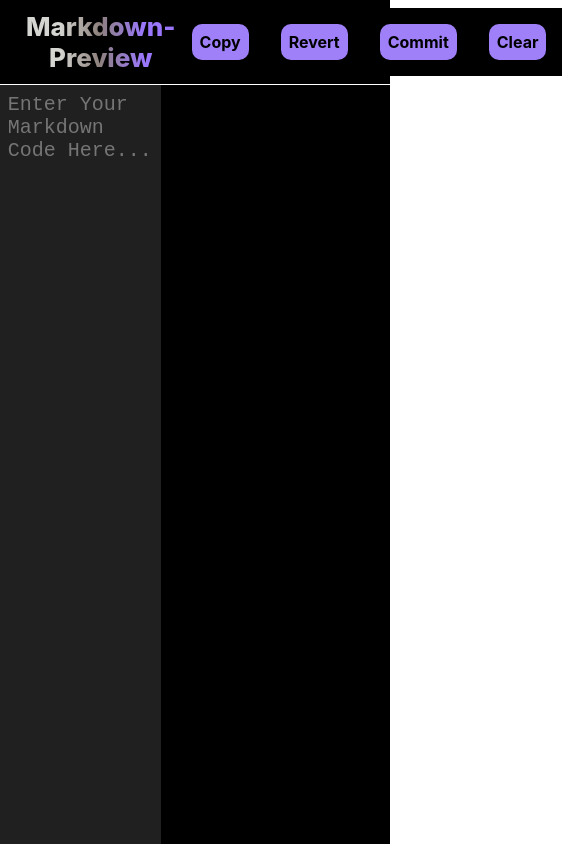
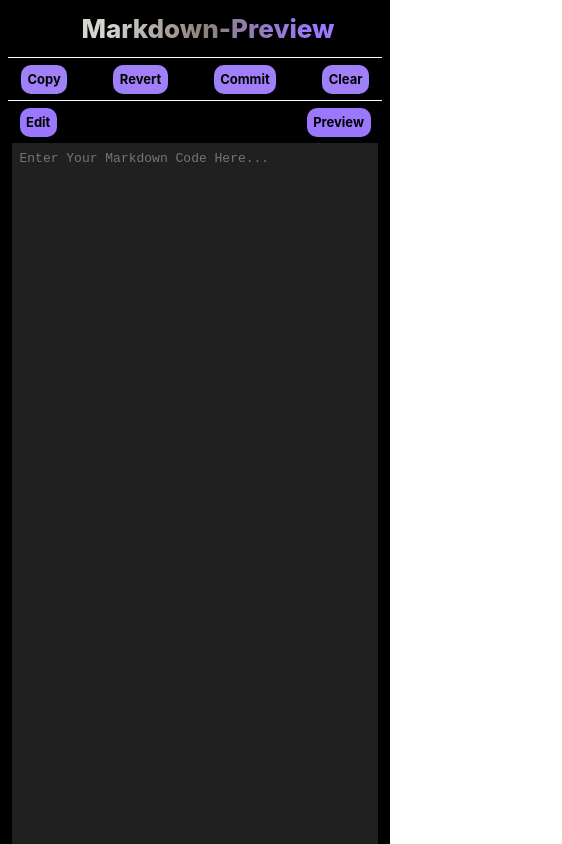
Before and after one commit to prasantgupta52/Markdown-Preview, a React (Create React App) app: page / in a window 390 px wide. Shown: the top 844 px of the page, 562 px wide, since content can reach past the window. Built offline with nearby package versions, Linux system fonts and the light colour scheme; a small style sheet from the web is missing.

Commit message:
mobile version complete

```diff
--- a/src/App.css
+++ b/src/App.css
@@ -37,17 +37,13 @@
   }
 }
 
-div {
+/* to be included from here*/
+.Markdown-Box {
+  display: flex;
   background-color: black;
 }
 
-/* to be included from here*/
-
-.Markdown-Box {
-  display: flex;
-}
-
-.mardown-input-box {
+.Markdown-Input-Box {
   background-color: rgb(32, 32, 32);
   color: white;
   height: 100vh;
@@ -56,6 +52,7 @@ div {
   padding: 2% 2%;
   border: 0px;
   resize: horizontal;
+  outline: none;
 }
 
 .Markdown-Preview {
@@ -180,11 +177,11 @@ blockquote {
 }
 
 .Markdown-Navbar {
-  height: 10vh;
   display: flex;
   color: white;
   align-items: center;
   border-bottom: 1px solid white;
+  background-color: black;
 }
 
 .Markdown-Header {
@@ -216,4 +213,125 @@ blockquote {
   font-weight: bold;
   padding: 0.5em;
   border-radius: 10px;
+  /* margin: 0.5em; */
 }
+
+.Desktop-Hide {
+  display: none;
+}
+
+@media screen and (max-width: 1080px) {
+
+  .Markdown-Input-Box {
+    font-size: large;
+  }
+
+  .Markdown-Preview {
+    font-size: large;
+  }
+}
+
+@media screen and (max-width: 800px) {
+
+  .Desktop-Hide {
+    display: block;
+  }
+
+  .Markdown-Box {
+    display: block;
+    height: 110vh;
+  }
+
+  .Markdown-Input-Box {
+    width: 90%;
+  }
+
+  .Markdown-Preview {
+    width: 90%;
+  }
+
+  .Mobile-Hide {
+    display: none;
+  }
+
+  .Markdown-Sub-Navbar {
+    background-color: black;
+    display: flex;
+  }
+
+  .Markdown-Sub-Navbar div {
+    font-weight: bold;
+    background-color: #9A77FC;
+    width: fit-content;
+    padding: 0.5em;
+    border-radius: 10px;
+    cursor: pointer;
+  }
+
+  .Markdown-Operators {
+    margin-right: 0.5em;
+  }
+
+  .Preview-Button {
+    margin: 0.5em;
+    margin-left: auto;
+    margin-right: 1.5em;
+  }
+
+  .Edit-Button {
+    margin: 0.5em;
+    margin-left: 1.5em;
+  }
+}
+
+@media screen and (max-width: 700px) {
+
+  .Markdown-Header {
+    padding-top: 0.5em;
+    padding-bottom: 0.5em;
+  }
+
+  .Markdown-Navbar {
+    display: block;
+    border: 0px;
+  }
+
+  .Markdown-Operators {
+    border-top: 1px solid white;
+    border-bottom: 1px solid white;
+    margin-left: 0.5em;
+    justify-content: space-between;
+  }
+
+  .Markdown-Operators div {
+    margin-top: 0.5em;
+    margin-bottom: 0.5em;
+  }
+
+  .Markdown-Box {
+    height: 110vh;
+  }
+}
+
+@media screen and (max-width: 600px) {
+  .Markdown-Operators div {
+    font-size: small;
+  }
+
+  .Markdown-Sub-Navbar div {
+    font-size: small;
+  }
+
+  .Markdown-Input-Box {
+    font-size: medium;
+  }
+
+  .Markdown-Preview table {
+    font-size: 1rem;
+  }
+
+  .Markdown-Preview {
+    font-size: 15px;
+    line-height: 25px;
+  }
+}
--- a/src/App.js
+++ b/src/App.js
@@ -16,12 +16,33 @@ function App() {
 
   const [markdown, setMarkdown] = useState(localmarkdown);
 
+  const [showEdit, setShowEdit] = useState(true);
+  const [showPreview, setShowPreview] = useState(false);
+
+  const handleEditClick = () => {
+    setShowEdit(true);
+    setShowPreview(false);
+  };
+
+  const handlePreviewClick = () => {
+    setShowEdit(false);
+    setShowPreview(true);
+  };
+
   return (
     <div className="App">
-      <MarkdownNavabar markdown={markdown} setMarkdown={setMarkdown} />
-      <div className="Markdown-Box">
+      <MarkdownNavabar markdown={markdown} setMarkdown={setMarkdown} handleEditClick={handleEditClick} handlePreviewClick={handlePreviewClick}/>
+      <div className="Markdown-Box Mobile-Hide">
         <MarkdownInput markdown={markdown} setMarkdown={setMarkdown} />
         <MarkdownPreview markdown={markdown} setMarkdown={setMarkdown} />
+      </div>
+      <div className="Markdown-Box Desktop-Hide">
+        {showEdit && (
+        <MarkdownInput markdown={markdown} setMarkdown={setMarkdown} />
+        )}
+        {showPreview && (
+        <MarkdownPreview markdown={markdown} setMarkdown={setMarkdown} />
+        )}
       </div>
     </div>
   );
--- a/src/components/MarkdownInput.jsx
+++ b/src/components/MarkdownInput.jsx
@@ -7,7 +7,7 @@ const MarkdownInput = (props) => {
   }, [props.markdown])
 
   return (
-    <textarea placeholder='Enter Your Markdown Code Here...' name="mardown-input" id="mardown-input-box" className='mardown-input-box' value={props.markdown} onChange={(e) => { props.setMarkdown(e.target.value) }}></textarea>
+    <textarea placeholder='Enter Your Markdown Code Here...' name="mardown-input" id="Markdown-Input-Box" className="Markdown-Input-Box" value={props.markdown} onChange={(e) => { props.setMarkdown(e.target.value) }}></textarea>
   )
 }
 
--- a/src/components/MarkdownNavabar.jsx
+++ b/src/components/MarkdownNavabar.jsx
@@ -52,6 +52,7 @@ const MarkdownNavabar = (props) => {
   }
 
   return (
+    <>
     <div className='Markdown-Navbar'>
       <div className="Markdown-Header">Markdown-Preview</div>
       <div className="Markdown-Operators">
@@ -61,6 +62,11 @@ const MarkdownNavabar = (props) => {
         <div className="Markdown-Clear" onClick={Clear}>{clear?(<>Cleared &#x2713;</>):(<>Clear</>)}</div>
       </div>
     </div>
+    <div className="Markdown-Sub-Navbar Desktop-Hide">
+      <div className="Edit-Button" onClick={props.handleEditClick}>Edit</div>
+      <div className="Preview-Button" onClick={props.handlePreviewClick}>Preview</div>
+    </div>
+    </>
   )
 }
 
```
